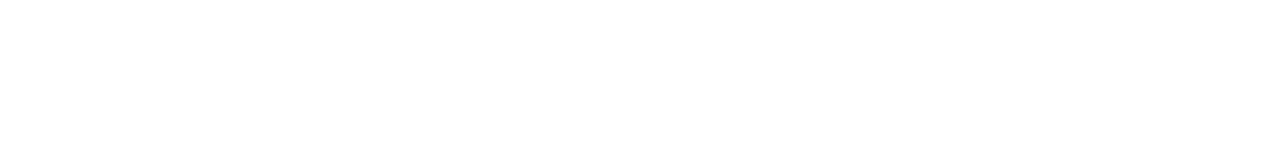
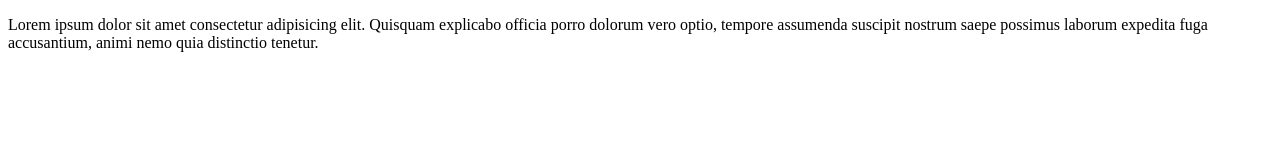
Before and after one commit to kanikanoorsathi/new-test-try, a plain HTML site: page index.html in a window 1280 px wide. Drawn offline with Linux system fonts and the light colour scheme.

Commit message:
first commit

```diff
--- a/index.html
+++ b/index.html
@@ -4,8 +4,11 @@
     <meta charset="UTF-8">
     <meta name="viewport" content="width=device-width, initial-scale=1.0">
     <title>new-test-try</title>
+
 </head>
 <body>
-
+    <P>
+        Lorem ipsum dolor sit amet consectetur adipisicing elit. Quisquam explicabo officia porro dolorum vero optio, tempore assumenda suscipit nostrum saepe possimus laborum expedita fuga accusantium, animi nemo quia distinctio tenetur.
+    </P>
 </body>
 </html>
```
